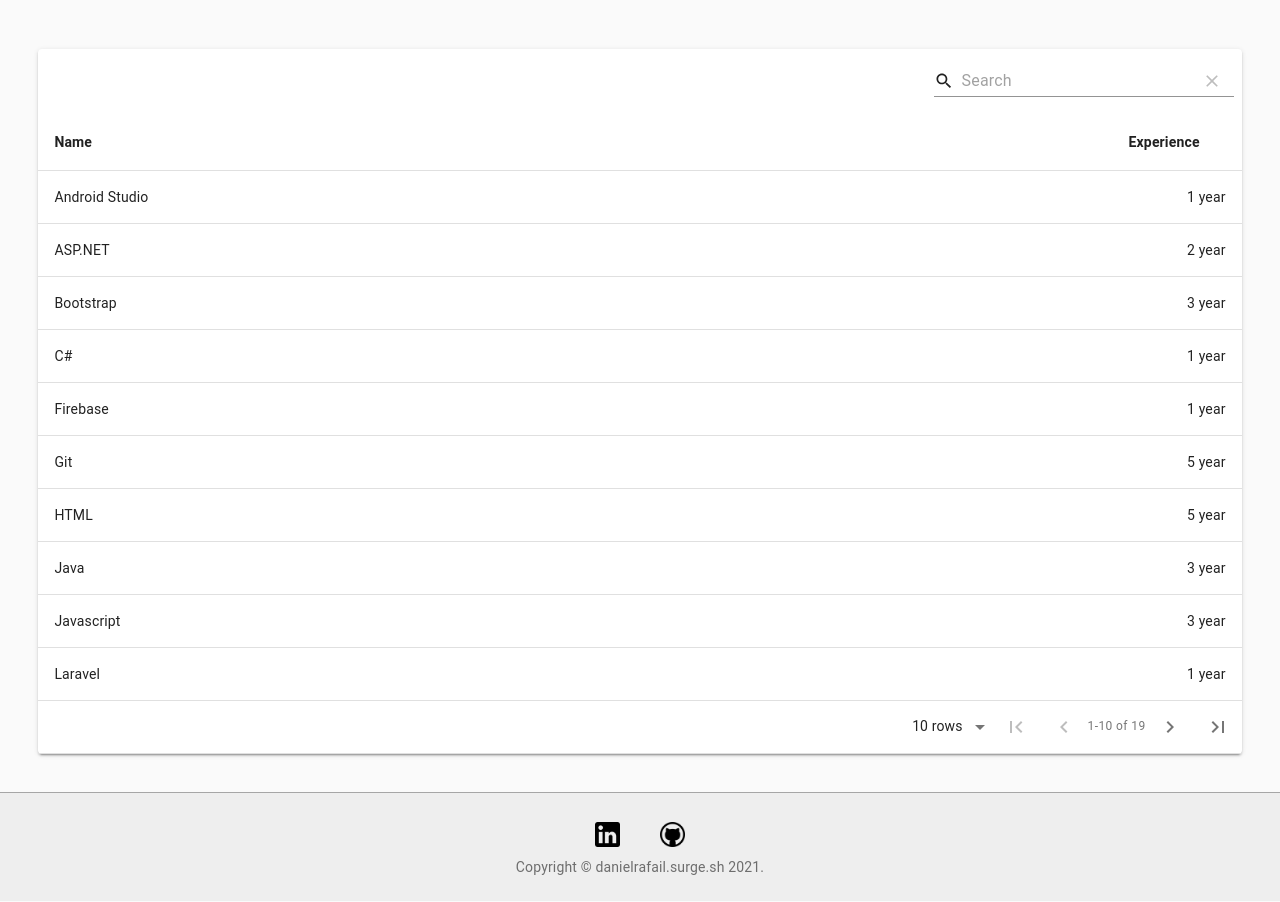
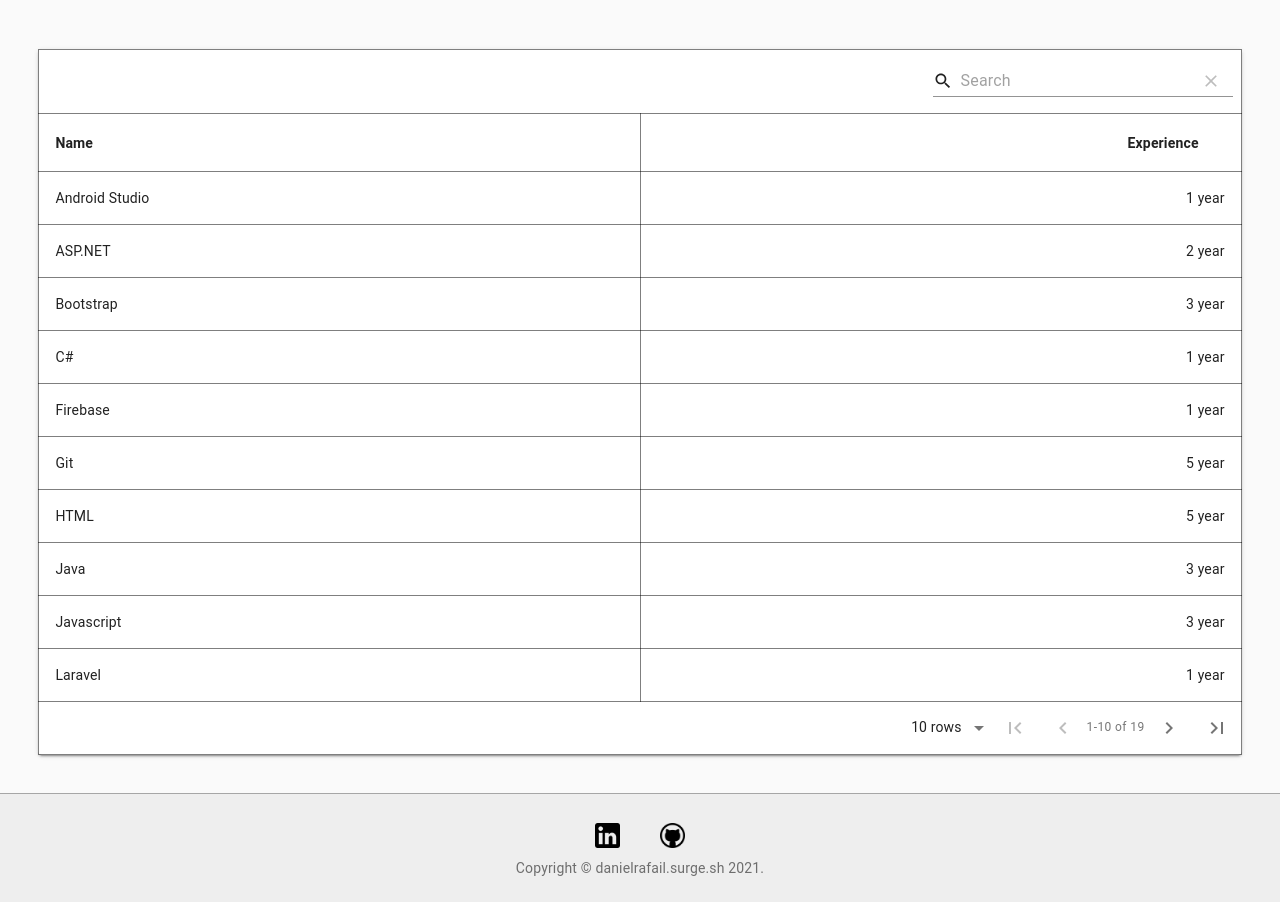
Before and after one commit to DanielRafail/cv_website, a React (Create React App) app in the folder website/: page /experience in a window 1280 px wide. Shown: the part 1499-2401 px from the top of the page. Built offline with nearby package versions, Linux system fonts and the light colour scheme.

Commit message:
fix css issue in hobbies

```diff
--- a/website/src/styling/css.scss
+++ b/website/src/styling/css.scss
@@ -144,7 +144,13 @@ body > #root > .personality-title-paper{
 .hobbies-row{
     text-align: center;
     margin: 20px 20px;
-    margin-left:3% !important;
+    width:100%;
+    div{
+      text-align: center;
+      div > div {
+        display:block;
+      }
+    }
 }
 
 .hobbies-container{
@@ -223,6 +229,17 @@ body > #root > .image-with-text{
 
 .experience-languages-table{
   margin-top:50px;
+  td, th{
+    border:1px solid rgba(0,0,0,0.5);
+  }
+}
+.experience-languages-table > div > div:first-of-type {
+  border: 1px solid rgba(0,0,0,0.5);
+  border-bottom: none;
+}
+
+.experience-languages-table > div > table > tfoot > tr > td{
+  border-top:none;
 }
 
 #root > .experience-container > .experience-languages-table{
```
